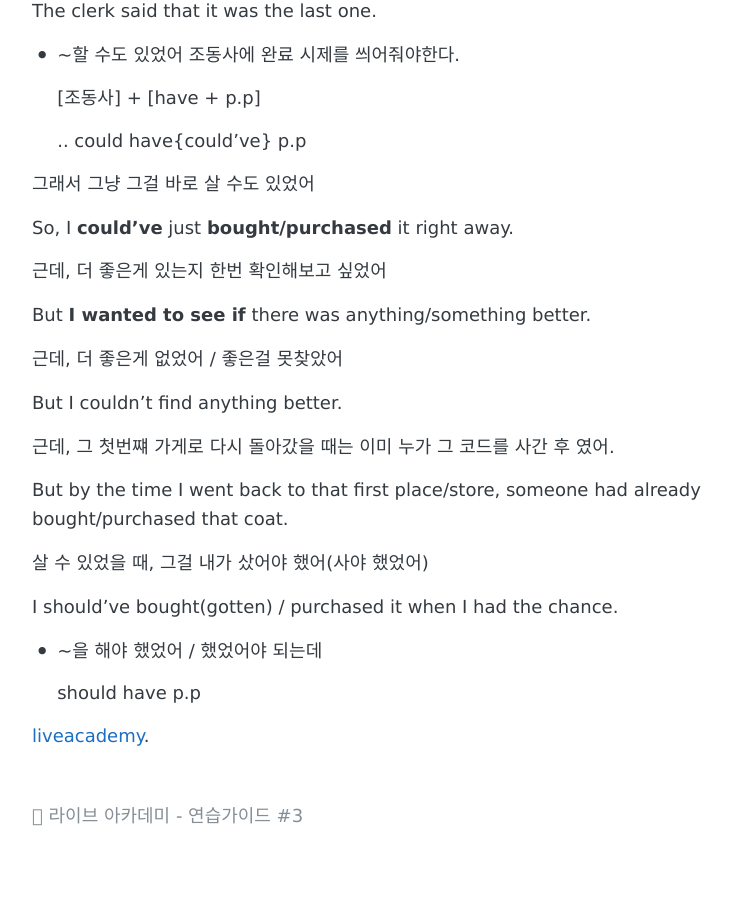
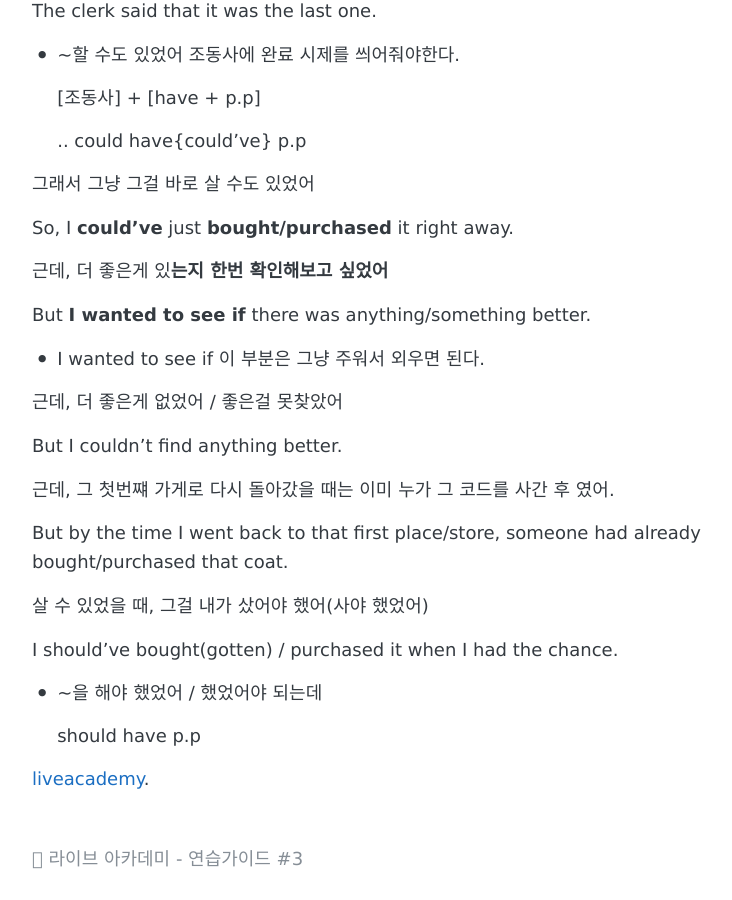
Before and after one commit to Leebyeongman/Leebyeongman.github.io, a Jekyll site: the page built from _posts/2019-04-12-english-study(9).md, in a window 1280 px wide and 900 px high, scrolled down 830 px. Shown: the whole window, without its empty margins (248-980 px from the left). Built offline with Jekyll 4.4.1, drawn with Linux system fonts in a browser that asks for light colours.

Commit message:
modify english study(#5)

```diff
--- a/_posts/2019-04-12-english-study(9).md
+++ b/_posts/2019-04-12-english-study(9).md
@@ -44,9 +44,13 @@ The clerk said that it was the last one.
 
 So, I **could've** just **bought/purchased** it right away.
 
-근데, 더 좋은게 있는지 한번 확인해보고 싶었어
+근데, 더 좋은게 있**는지 한번 확인해보고 싶었어**
 
 But **I wanted to see if** there was anything/something better.
+
+- I wanted to see if  이 부분은 그냥 주워서 외우면 된다.
+
+
 
 근데, 더 좋은게 없었어 / 좋은걸 못찾았어
 
```
